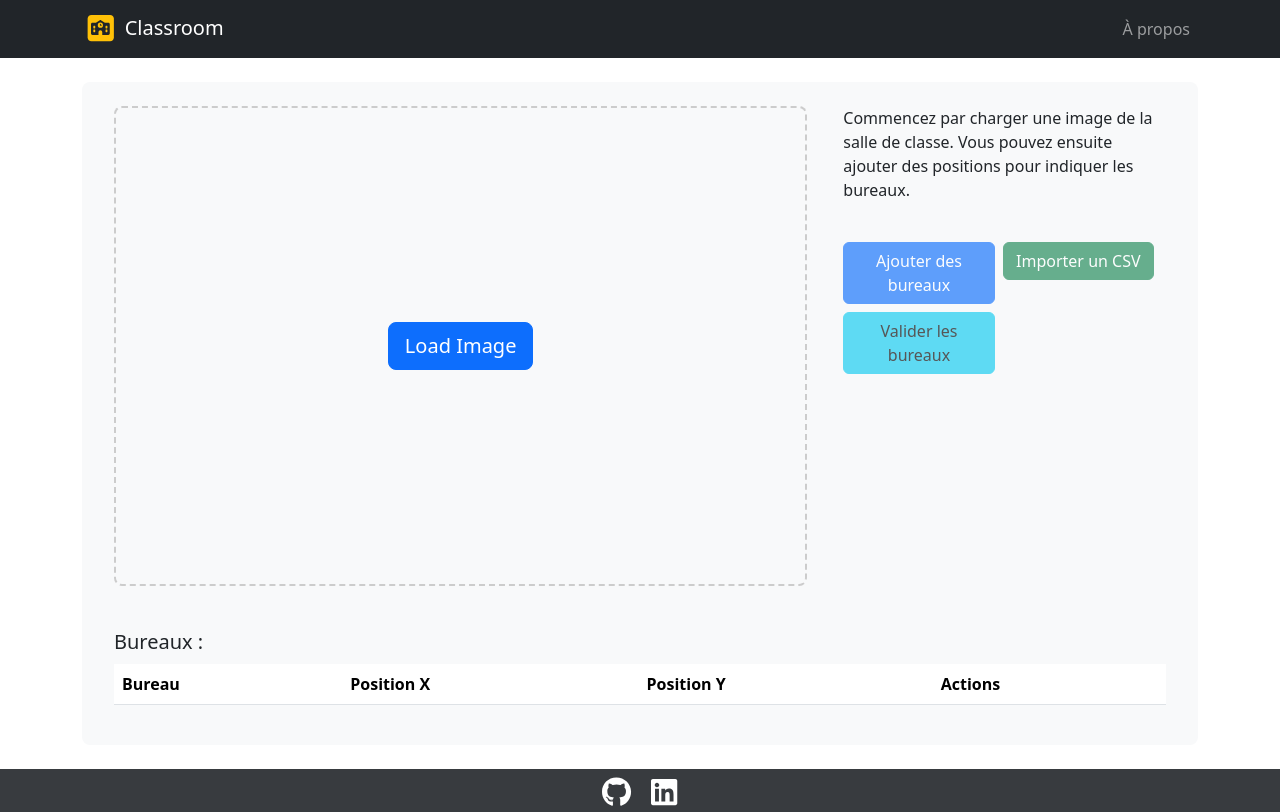
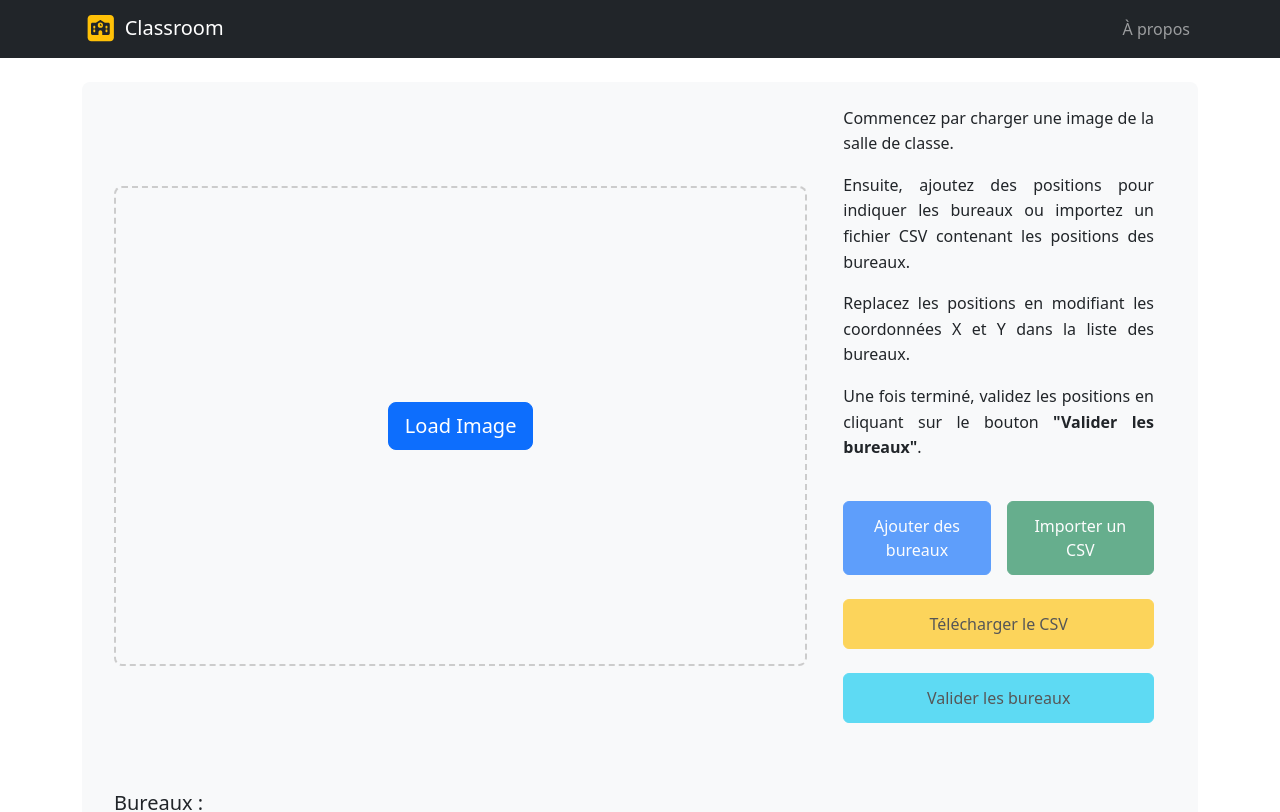
Before and after one commit to thibaultleblanc/classroom, a Vue app: page / in a window 1280 px wide. Shown: the top 812 px of the page. Built offline with nearby package versions, Linux system fonts and the light colour scheme.

Commit message:
Add bootstrap, add modal, rename markerCanvas, add download csv, remove offset on db

```diff
--- a/src/components/ClassroomControlPanel.vue
+++ b/src/components/ClassroomControlPanel.vue
@@ -73,7 +73,7 @@ const distributionDescription = computed(() => {
 
 // Propriétés calculées pour gérer l'état des boutons
 const disablePlaceStudents = computed(() => {
-  return classroomStore.students.length === 0 || classroomStore.markers_canvas.length === 0;
+  return classroomStore.students.length === 0 || classroomStore.markersCanvas.length === 0;
 });
 
 const disableExportImage = computed(() => {
@@ -103,7 +103,7 @@ const handleFileUpload = (event: Event) => {
       });
 
       // Vérifier si le nombre d'élèves dépasse le nombre de marqueurs
-      if (newStudents.length > classroomStore.markers_canvas.length) {
+      if (newStudents.length > classroomStore.markersCanvas.length) {
         alert("Le nombre d'élèves dépasse le nombre de places disponibles !");
         return;
       }
--- a/src/components/ClassroomImage.vue
+++ b/src/components/ClassroomImage.vue
@@ -21,7 +21,7 @@
       <!-- Marqueurs (croix rouges) -->
       <template v-if="classroomStore.state === 'studentsAssigned'">
         <div v-for="(item, index) in classroomStore.classroom" :key="index" class="marker"
-          :style="{ top: item.desk.y + 'px', left: item.desk.x + 'px' }">
+          :style="{ top: item.desk.y + classroomStore.yOffset + 'px', left: item.desk.x + classroomStore.xOffset + 'px' }">
           <div class="student-info">
             <span class="student-surname">{{ item.student?.surname || '' }}</span>
             <span class="student-name">{{ item.student?.name || '' }}</span>
@@ -29,8 +29,8 @@
         </div>
       </template>
       <template v-else>
-        <div v-for="(marker, index) in classroomStore.markers_canvas" :key="index" class="marker"
-          :style="{ top: marker.y + 'px', left: marker.x + 'px' }">
+        <div v-for="(marker, index) in classroomStore.markersCanvas" :key="index" class="marker"
+          :style="{ top: marker.y + classroomStore.yOffset + 'px', left: marker.x + classroomStore.xOffset + 'px' }">
           &times;
         </div>
       </template>
@@ -93,8 +93,10 @@ const markPosition = (event: MouseEvent) => {
   const x = event.clientX - rect.left;
   const y = event.clientY - rect.top;
 
+  if (x < classroomStore.xOffset || y < classroomStore.yOffset || x > classroomStore.xMax || y > classroomStore.yMax) return;
+
   // Ajouter le marqueur au store
-  classroomStore.addMarker({ x: Math.ceil(x), y: Math.ceil(y) });
+  classroomStore.addMarker({ x: Math.ceil(x - classroomStore.xOffset), y: Math.ceil(y - classroomStore.yOffset) });
 };
 
 // Fonction pour afficher les détails de l'image
@@ -110,7 +112,8 @@ const setImageDimensions = () => {
   const newImageRatio = imageElement.value.naturalWidth / imageRect.width;
 
   // Mettre à jour les dimensions dans le store
-  classroomStore.setImageDimensions(newXOffset, newYOffset, newImageRatio);
+  classroomStore.setImageDimensions(newXOffset, newYOffset, imageRect.width,
+    imageRect.height, newImageRatio);
 };
 </script>
 
--- /dev/null
+++ b/src/components/FullScreenModal.vue
@@ -0,0 +1,82 @@
+<template>
+  <div>
+    <!-- Modale Bootstrap -->
+    <div
+      class="modal fade"
+      tabindex="-1"
+      :id="id"
+      aria-labelledby="modalLabel"
+      aria-hidden="true"
+      ref="modal"
+    >
+      <div class="modal-dialog modal-dialog-centered">
+        <div class="modal-content">
+          <!-- Header de la modale -->
+          <div class="modal-header">
+            <slot name="header">
+              <h5 class="modal-title" id="modalLabel">Titre de la modale</h5>
+            </slot>
+            <button type="button" class="btn-close" data-bs-dismiss="modal" aria-label="Close"></button>
+          </div>
+
+          <!-- Corps de la modale -->
+          <div class="modal-body">
+            <slot name="body">
+              Contenu de la modale
+            </slot>
+          </div>
+
+          <!-- Footer de la modale -->
+          <div class="modal-footer">
+            <slot name="footer">
+              <button type="button" class="btn btn-secondary" data-bs-dismiss="modal">Fermer</button>
+            </slot>
+          </div>
+        </div>
+      </div>
+    </div>
+  </div>
+</template>
+
+<script setup lang="ts">
+import { onMounted, ref } from 'vue';
+import { Modal } from 'bootstrap';
+
+// Props pour rendre le composant générique
+defineProps({
+  id: {
+    type: String,
+    required: true,
+  },
+});
+
+// Référence pour la modale Bootstrap
+const modal = ref<HTMLElement | null>(null);
+let bootstrapModal: Modal | null = null;
+
+// Initialisation de la modale Bootstrap
+onMounted(() => {
+  if (modal.value) {
+    bootstrapModal = new Modal(modal.value);
+  }
+});
+
+// Méthodes pour ouvrir et fermer la modale
+const open = () => {
+  bootstrapModal?.show();
+};
+
+const close = () => {
+  bootstrapModal?.hide();
+};
+
+// Exposer les méthodes pour le parent
+defineExpose({
+  open,
+  close,
+});
+</script>
+
+<style scoped>
+/* Ajoutez des styles personnalisés ici si nécessaire */
+</style>
--- a/src/components/PositionsControlPanel.vue
+++ b/src/components/PositionsControlPanel.vue
@@ -1,36 +1,71 @@
 <template>
   <div class="container">
+    <!-- Instructions -->
     <div class="row mb-4">
       <div class="col">
-        <p>
-          Commencez par charger une image de la salle de classe. Vous pouvez ensuite ajouter des positions pour indiquer
-          les bureaux.
+        <p class="instructions">
+          Commencez par charger une image de la salle de classe.
+        </p>
+        <p class="instructions">
+          Ensuite, ajoutez des positions pour indiquer les bureaux ou importez un fichier CSV contenant les positions
+          des bureaux.
+        </p>
+        <p class="instructions">
+          Replacez les positions en modifiant les coordonnées X et Y dans la liste des bureaux.
+        </p>
+        <p class="instructions">
+          Une fois terminé, validez les positions en cliquant sur le bouton <strong>"Valider les bureaux"</strong>.
         </p>
       </div>
     </div>
 
-    <div class="row g-2">
-      <!-- Bouton pour activer/désactiver le mode marquage -->
-      <div class="col-12 col-md-6">
-        <button class="btn btn-primary w-100" :disabled="disableToggleMarkingMode" @click="classroomStore.toggleMarkingMode">
+    <!-- Boutons Ajouter des bureaux et Importer un CSV -->
+    <div class="row g-3 align-items-center mb-4">
+      <div class="col-md-6">
+        <button class="btn btn-primary w-100" :disabled="disableToggleMarkingMode"
+          @click="classroomStore.toggleMarkingMode">
           {{ classroomStore.markingMode ? 'Arrêter l\'ajout' : 'Ajouter des bureaux' }}
         </button>
       </div>
-
-      <!-- Bouton pour importer un CSV -->
-      <div class="col-12 col-md-6">
+      <div class="col-md-6">
         <button class="btn btn-success w-100" :disabled="disableImportCsv" @click="triggerFileInput">
           Importer un CSV
         </button>
       </div>
+    </div>
 
-      <!-- Bouton pour valider les bureaux -->
-      <div class="col-12 col-md-6">
-        <button class="btn btn-info w-100" :disabled="disableValidatePositions" @click="validatePositions">
+    <!-- Bouton Télécharger le CSV -->
+    <div class="row mb-4">
+      <div class="col">
+        <button class="btn btn-warning w-100" :disabled="disableDownloadCsv" @click="downloadCsv">
+          Télécharger le CSV
+        </button>
+      </div>
+    </div>
+
+    <!-- Bouton Valider les bureaux -->
+    <div class="row mb-4">
+      <div class="col">
+        <button class="btn btn-info w-100" :disabled="disableValidatePositions" @click="openModal">
           Valider les bureaux
         </button>
       </div>
     </div>
+
+    <!-- Modale -->
+    <FullScreenModal id="validationModal" ref="modalRef">
+      <template #header>
+        <h5 class="modal-title">Validation des positions</h5>
+      </template>
+      <template #body>
+        <p>Êtes-vous sûr de vouloir valider les positions des élèves ?</p>
+        <p>Pensez à télécharger les position. Cette action ne sera plus disponible après.</p>
+      </template>
+      <template #footer>
+        <button type="button" class="btn btn-warning" @click="downloadCsv">Télécharger le CSV</button>
+        <button type="button" class="btn btn-primary" @click="confirmValidation">Confirmer</button>
+      </template>
+    </FullScreenModal>
 
     <!-- Input pour importer un fichier CSV -->
     <input type="file" ref="fileInput" accept=".csv" class="d-none" @change="handleFileUpload" />
@@ -39,14 +74,51 @@
 
 <script setup lang="ts">
 import { ref, computed } from 'vue';
-import { useClassroomStore } from '../stores/useClassroomStore';
+import { useClassroomStore } from '@/stores/useClassroomStore';
+import FullScreenModal from '@/components/FullScreenModal.vue';
 
-// Déclarer les événements
+// Utiliser le store Pinia
 const classroomStore = useClassroomStore();
 
 // Références
+const modalRef = ref(null);
 const fileInput = ref<HTMLInputElement | null>(null);
 
+// Méthodes pour ouvrir et fermer la modale
+const openModal = () => {
+  modalRef.value?.open();
+};
+
+const closeModal = () => {
+  modalRef.value?.close();
+};
+
+// Fonction pour confirmer la validation
+const confirmValidation = () => {
+  classroomStore.validatePositions();
+  closeModal(); // Fermer la modale après validation
+};
+
+// Fonction pour télécharger le CSV
+const downloadCsv = () => {
+  // Ajouter l'entête "x,y" au début du fichier CSV
+  const csvHeader = "x,y";
+  const csvContent = classroomStore.markersRatioImage
+    .map((marker) => `${marker.x },${marker.y}`)
+    .join('\n');
+  const fullCsvContent = `${csvHeader}\n${csvContent}`; // Combiner l'entête et les données
+
+  // Créer un fichier Blob pour le téléchargement
+  const blob = new Blob([fullCsvContent], { type: 'text/csv;charset=utf-8;' });
+  const link = document.createElement('a');
+  link.href = URL.createObjectURL(blob);
+  link.setAttribute('download', 'positions.csv');
+  document.body.appendChild(link);
+  link.click();
+  document.body.removeChild(link);
+};
+
+// Computed pour désactiver les boutons
 const disableImportCsv = computed(() => {
   return !classroomStore.image; // Actif uniquement si une image est chargée
 });
@@ -56,13 +128,12 @@ const disableToggleMarkingMode = computed(() => {
 });
 
 const disableValidatePositions = computed(() => {
-  return classroomStore.markers_canvas.length === 0; // Actif uniquement si des marqueurs existent
+  return classroomStore.markersCanvas.length === 0; // Actif uniquement si des marqueurs existent
 });
 
-// Fonction pour valider les bureaux
-const validatePositions = () => {
-  classroomStore.validatePositions(); // Appelle la fonction du store
-};
+const disableDownloadCsv = computed(() => {
+  return classroomStore.markersCanvas.length === 0; // Actif uniquement si des marqueurs existent
+});
 
 // Fonction pour déclencher l'input file
 const triggerFileInput = () => {
@@ -83,12 +154,12 @@ const handleFileUpload = (event: Event) => {
         const [x, y] = row.split(',').map((value) => parseFloat(value.trim()));
         if (!isNaN(x) && !isNaN(y)) {
           newMarkers.push({
-            x: Math.ceil(classroomStore.xOffset + x / classroomStore.imageRatio),
-            y: Math.ceil(classroomStore.yOffset + y / classroomStore.imageRatio),
+            x: Math.ceil(x / classroomStore.imageRatio),
+            y: Math.ceil(y / classroomStore.imageRatio),
           });
         }
       });
-      classroomStore.markers_canvas.splice(0, classroomStore.markers_canvas.length, ...newMarkers);
+      classroomStore.markersCanvas.splice(0, classroomStore.markersCanvas.length, ...newMarkers);
     };
     reader.readAsText(file);
   }
@@ -99,7 +170,15 @@ const handleFileUpload = (event: Event) => {
 </script>
 
 <style scoped>
-.control-panel {
-  width: 100%;
+.instructions {
+  font-size: 1rem;
+  line-height: 1.6;
+  margin-bottom: 1rem;
+  text-align: justify;
+}
+
+.btn {
+  font-size: 1rem;
+  padding: 0.75rem 1rem;
 }
 </style>
--- a/src/main.ts
+++ b/src/main.ts
@@ -8,6 +8,7 @@ import router from './router'
 import FontAwesomeIcon from './fontawasome'
 
 import 'bootstrap/dist/css/bootstrap.min.css'
+import 'bootstrap';
 
 const app = createApp(App)
 
--- a/src/stores/useClassroomStore.ts
+++ b/src/stores/useClassroomStore.ts
@@ -1,15 +1,23 @@
 import { defineStore } from "pinia";
-import { ref, reactive } from "vue";
+import { ref, reactive, computed } from "vue";
 
 export const useClassroomStore = defineStore("classroom", () => {
   // État
   const state = ref("start");
   const image = ref<string | null>(null);
-  const markers_canvas = reactive<{ x: number; y: number }[]>([]);
+  const markersCanvas = reactive<{ x: number; y: number }[]>([]);
+  const markersRatioImage = computed(() => {
+    return markersCanvas.map(marker => ({
+      x: Math.ceil(marker.x * imageRatio.value),
+      y: Math.ceil(marker.y * imageRatio.value),
+    }));
+  }); // Liste des marqueurs sur l'image
   const students = reactive<{ surname: string; name: string }[]>([]); // Liste des élèves
   const classroom = reactive<{ desk: { x: number; y: number }; deskResized: {x: number; y:number}; student: { name: string; surname: string } | null }[]>([]); // Liste des bureaux et élèves
   const xOffset = ref(0);
   const yOffset = ref(0);
+  const xMax = ref(0);
+  const yMax = ref(0);
   const imageRatio = ref(1);
   const markingMode = ref(false);
 
@@ -22,24 +30,25 @@ export const useClassroomStore = defineStore("classroom", () => {
     }
   };
 
-  const setImageDimensions = (newXOffset: number, newYOffset: number, newImageRatio: number) => {
+  const setImageDimensions = (newXOffset: number, newYOffset: number, canvaImgWidth: number, canvaImgHeight: number, newImageRatio: number) => {
     xOffset.value = newXOffset;
     yOffset.value = newYOffset;
+    xMax.value = newXOffset + canvaImgWidth;
+    yMax.value = newYOffset + canvaImgHeight;
+    yOffset.value = newYOffset;
     imageRatio.value = newImageRatio;
-    if (!image.value) {
-      removeImage();
-      return;
-    }
     state.value = "imageLoaded";
   };
 
   const removeImage = () => {
     image.value = null;
-    markers_canvas.splice(0, markers_canvas.length);
+    markersCanvas.splice(0, markersCanvas.length);
     students.splice(0, students.length);
     classroom.splice(0, classroom.length); // Réinitialiser la liste des bureaux et élèves
     xOffset.value = 0;
     yOffset.value = 0;
+    xMax.value = 0;
+    yMax.value = 0;
     imageRatio.value = 1;
     state.value = "start";
   };
@@ -54,15 +63,15 @@ export const useClassroomStore = defineStore("classroom", () => {
   };
 
   const addMarker = (canvasMarker: { x: number; y: number }) => {
-    markers_canvas.push(canvasMarker);
+    markersCanvas.push(canvasMarker);
   };
 
   const clearMarkers = () => {
-    markers_canvas.splice(0, markers_canvas.length);
+    markersCanvas.splice(0, markersCanvas.length);
   };
 
   const importStudents = (newStudents: { surname: string; name: string }[]) => {
-    if (newStudents.length > markers_canvas.length) {
+    if (newStudents.length > markersCanvas.length) {
       throw new Error("Le nombre d'élèves dépasse le nombre de places disponibles.");
     }
     students.splice(0, students.length, ...newStudents);
@@ -79,13 +88,13 @@ export const useClassroomStore = defineStore("classroom", () => {
       sortedStudents = sortedStudents.sort(() => Math.random() - 0.5);
     }
 
-    markers_canvas.forEach((marker, index) => {
+    markersCanvas.forEach((marker, index) => {
       const student = sortedStudents[index] || null; // Associer un élève ou laisser null si pas assez d'élèves
       classroom.push({
         desk: { x: marker.x, y: marker.y },
         deskResized: {
-          x: Math.ceil((marker.x - xOffset.value) * imageRatio.value),
-          y: Math.ceil((marker.y - yOffset.value) * imageRatio.value),
+          x: Math.ceil(marker.x * imageRatio.value),
+          y: Math.ceil(marker.y * imageRatio.value),
         },
         student: student,
       });
@@ -97,11 +106,14 @@ export const useClassroomStore = defineStore("classroom", () => {
   return {
     state,
     image,
-    markers_canvas,
+    markersCanvas,
+    markersRatioImage,
     students,
     classroom, // Expose la liste des bureaux et élèves
     xOffset,
     yOffset,
+    xMax,
+    yMax,
     imageRatio,
     markingMode,
     addImage,
```
Also changed, not shown: src/components/PositionsContent.vue (+14 -3 lines), 1 other file (tests, documents, lock files or other folders).
